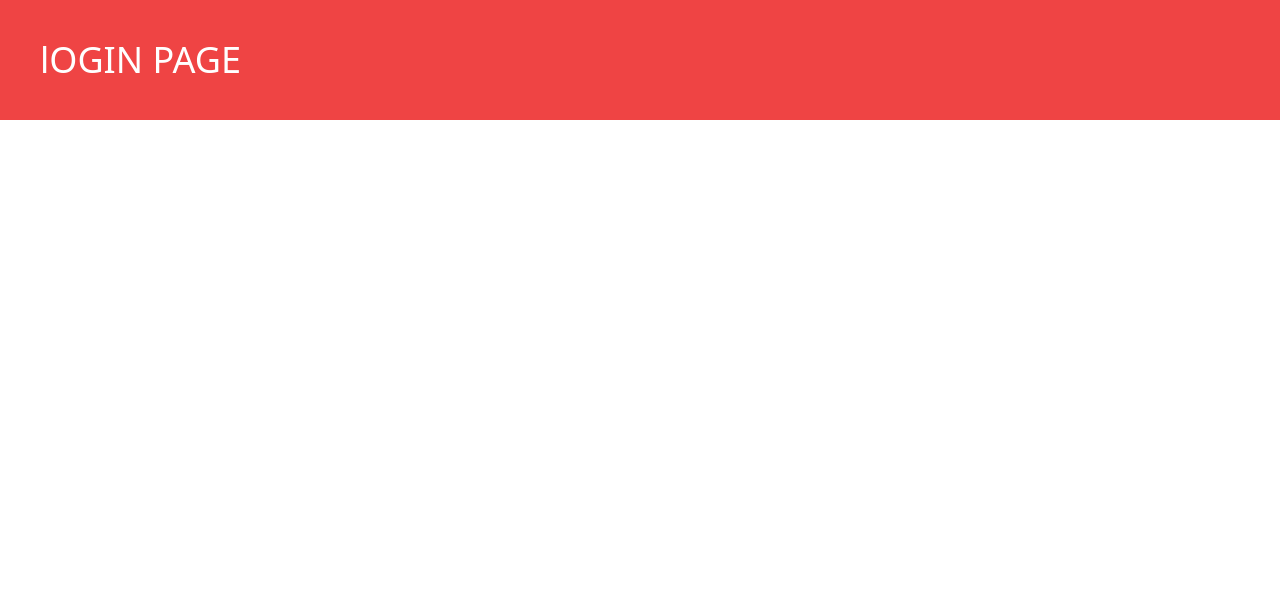
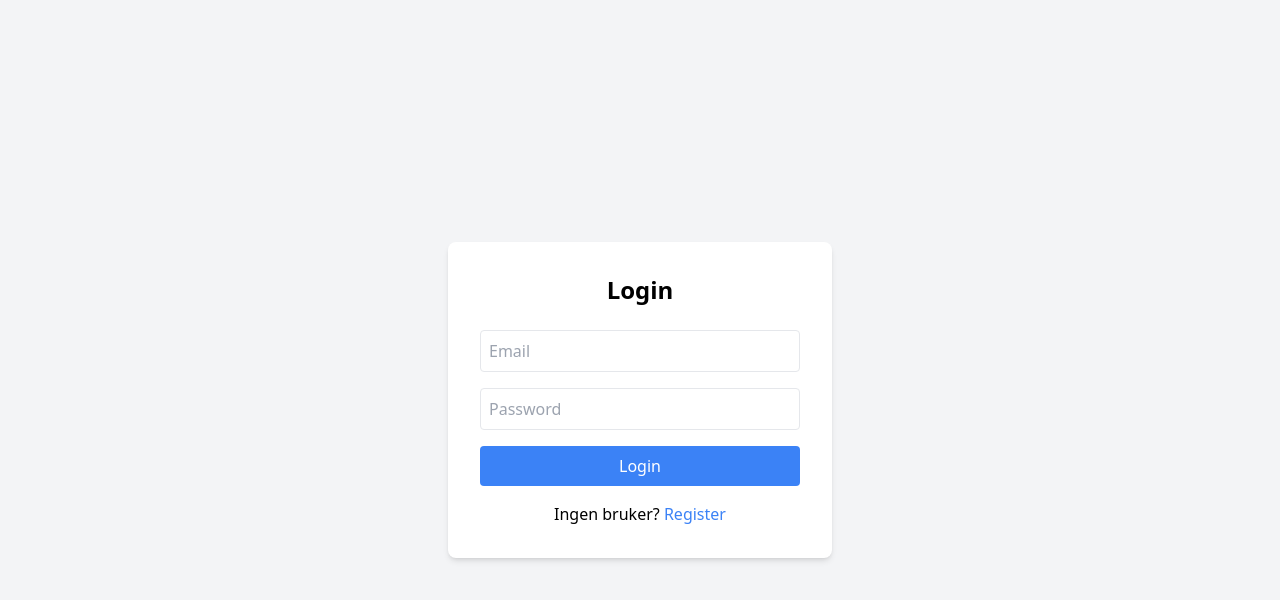
Before and after one commit to Christinalulu/simple_auth_dashboard, a React (Vite) app in the folder auth-dashboard/: page / in a window 1280 px wide. Shown: the top 600 px of the page. Built offline with nearby package versions, Linux system fonts and the light colour scheme.

Commit message:
fix tailwindcss and whent on to login and register

```diff
--- a/auth-dashboard/index.html
+++ b/auth-dashboard/index.html
@@ -4,7 +4,7 @@
     <meta charset="UTF-8" />
     <link rel="icon" type="image/svg+xml" href="/vite.svg" />
     <meta name="viewport" content="width=device-width, initial-scale=1.0" />
-    <title>auth-dashbord</title>
+    <title>auth-dashboard</title>
   </head>
   <body>
     <div id="root"></div>
--- a/auth-dashboard/src/components/ProtectedRoute.jsx
+++ b/auth-dashboard/src/components/ProtectedRoute.jsx
@@ -1,8 +1,15 @@
+import { Navigate } from "react-router-dom";
 
 
+function ProtectedRoute({ children }){
 
-function ProtectedRoute(){
-    return <h1>ProtectedRoute</h1>
+    const user = JSON.parse(localStorage.getItem("user"));
+
+    if(!user){
+        return <Navigate to="/" />;
+    }
+    return children;
+
 }
 
 
--- a/auth-dashboard/src/pages/Dashboard.jsx
+++ b/auth-dashboard/src/pages/Dashboard.jsx
@@ -1,6 +1,14 @@
+import { useNavigate } from "react-router-dom";
+
 
 
 function Dashboard(){
+
+  const navigate = useNavigate();
+  const user = JSON.parse(localStorage.getItem("user"));
+
+
+
  return (
  <div className="min-h-screen bg-blue-500 flex items-center justify-center">
       <h1 className="text-white text-4xl">Dashboard</h1>
--- a/auth-dashboard/src/pages/Login.jsx
+++ b/auth-dashboard/src/pages/Login.jsx
@@ -1,8 +1,75 @@
+import { useState } from "react";
+import { useNavigate , Link} from "react-router-dom";
+
+
 
 
 function Login(){
 
-    return <h1 className="bg-red-500 text-white text-4xl p-10">lOGIN PAGE</h1>
+    const [ email ,setEmail] = useState("");
+    const [ password, setPassword] = useState("");
+    const navigate = useNavigate();
+
+
+    function handleLogin(){
+
+        const savedUser = JSON.parse(
+            localStorage.getItem("registeredUser")
+        );
+
+        if(
+            savedUser &&
+            savedUser.email === email &&
+            savedUser.password === password
+        )
+
+        {
+            localStorage.setItem("user", JSON.stringify(savedUser));
+            navigate ("/dashboard");
+        }else{
+            alert("Feil email eller password")
+        }
+    }
+
+return(
+
+     <div className="min-h-screen flex items-center justify-center bg-gray-100">
+      <div className="bg-white p-8 rounded-lg shadow-md w-96">
+        <h2 className="text-2xl font-bold mb-6 text-center">Login</h2>
+
+        <input
+          type="email"
+          placeholder="Email"
+          className="w-full mb-4 p-2 border rounded"
+          value={email}
+          onChange={(e) => setEmail(e.target.value)}
+        />
+
+        <input
+          type="password"
+          placeholder="Password"
+          className="w-full mb-4 p-2 border rounded"
+          value={password}
+          onChange={(e) => setPassword(e.target.value)}
+        />
+
+        <button
+          onClick={handleLogin}
+          className="w-full bg-blue-500 text-white p-2 rounded hover:bg-blue-600"
+        >
+          Login
+        </button>
+
+        <p className="mt-4 text-center">
+          Ingen bruker?{" "}
+          <Link to="/register" className="text-blue-500">
+            Register
+          </Link>
+        </p>
+      </div>
+    </div>
+
+)
 }
 
 export default Login;
--- a/auth-dashboard/src/pages/Register.jsx
+++ b/auth-dashboard/src/pages/Register.jsx
@@ -1,8 +1,77 @@
+import {useState} from "react";
+import { useNavigate, Link} from "react-router-dom";
+
+
+
+
+
+
+
 
 
 function Register(){
 
-    return <h1>Register</h1>
+     const [ email, setEmail] = useState("");
+
+     const [ password, setPassword] = useState("");
+
+     const navigate = useNavigate();
+
+
+     function handleRegister(){
+        const user = {
+        email,
+        password,
+    };
+    localStorage.setItem("registeredUser", JSON.stringify(user));
+
+    navigate("/");
+     }
+
+
+return (
+<div className="min-h-screen flex items-center justify-center bg-gray-100">
+      <div className="bg-white p-8 rounded-lg shadow-md w-96">
+        <h2 className="text-2xl font-bold mb-6 text-center">Register</h2>
+
+        <input
+          type="email"
+          placeholder="Email"
+          className="w-full mb-4 p-2 border rounded"
+          value={email}
+          onChange={(e) => setEmail(e.target.value)}
+        />
+
+        <input
+          type="password"
+          placeholder="Password"
+          className="w-full mb-4 p-2 border rounded"
+          value={password}
+          onChange={(e) => setPassword(e.target.value)}
+        />
+
+        <button
+          onClick={handleRegister}
+          className="w-full bg-green-500 text-white p-2 rounded hover:bg-green-600"
+        >
+          Register
+        </button>
+
+        <p className="mt-4 text-center">
+          Har du bruker?{" "}
+          <Link to="/" className="text-blue-500">
+            Login
+          </Link>
+        </p>
+      </div>
+    </div>
+
+);
+
+
+
+
+
 }
 
 export default Register;
```
